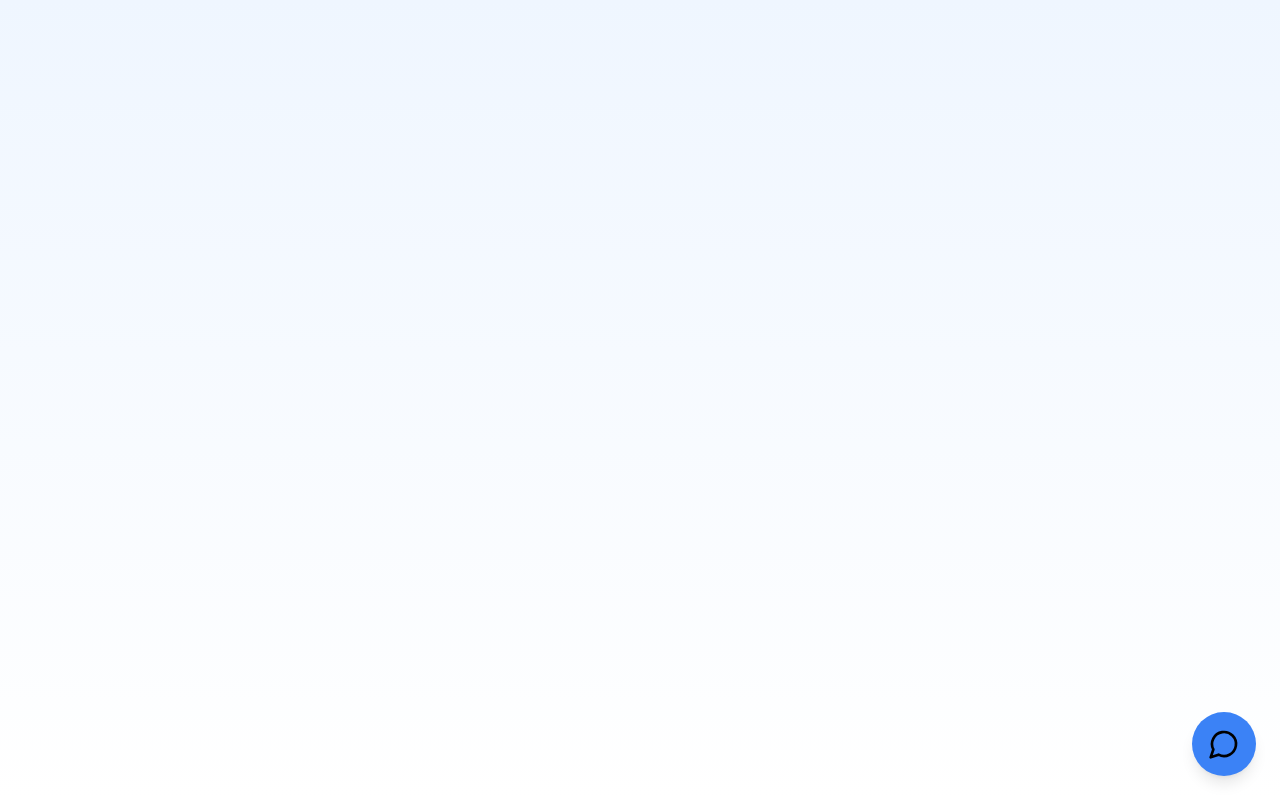
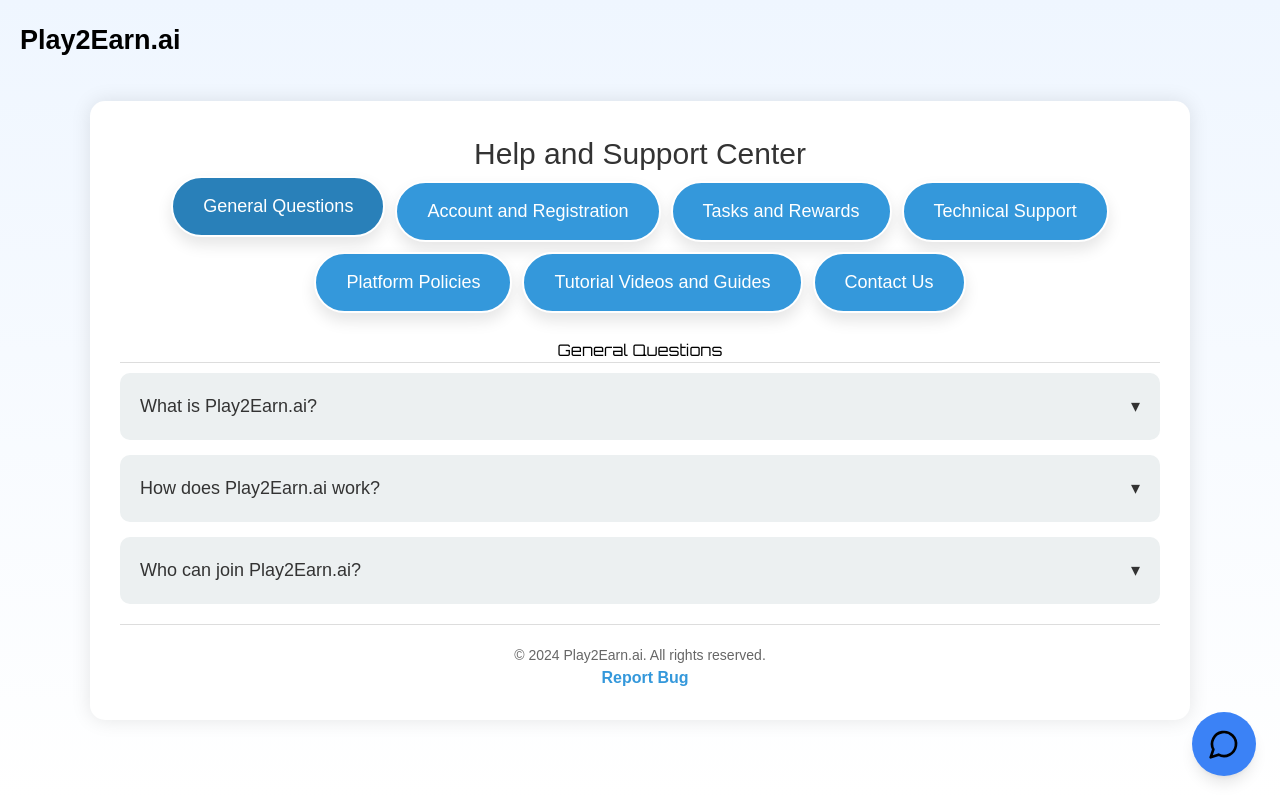
Before and after one commit to Nedal1994/play2earn-frontend, a React (Vite) app: page /help-and-support in a window 1280 px wide. Before the commit this address had no page. Built offline with nearby package versions, Linux system fonts and the light colour scheme.

Commit message:
help-support-update

```diff
--- a/src/App.jsx
+++ b/src/App.jsx
@@ -4,7 +4,7 @@ import { BrowserRouter as Router, Route, Routes } from 'react-router-dom';
 import Home from './components/Home';
 import ChatBot from './components/ChatBot';
 import './App.css';
-import Survey from './components/Survey'
+import Help from './components/Help-Support-Page'
 import Login from './components/Login'
 import Signup from './components/Signup'
 
@@ -14,7 +14,7 @@ const App = () => {
       <div className="min-h-screen bg-gradient-to-b from-blue-50 to-white">
         <Routes>
           <Route path="/" element={<Home />} />
-          <Route path="/survey" element={<Survey />} />
+          <Route path="/help-and-support" element={<Help />} />
           <Route path="/login" element={<Login />} />
           <Route path="/signup" element={<Signup />} />
           {/* Add other routes here */}
--- a/src/components/Survey.jsx
+++ b/src/components/Help-Support-Page.jsx
@@ -1,5 +1,5 @@
 import React, { useState } from 'react';
-import './css/Survey.css';
+import './css/Help-Support-Page.css';
 
 function App() {
   const [activeTab, setActiveTab] = useState('faq');
```
Also changed, not shown: src/components/css/Help-Support-Page.css (renamed from src/components/css/Survey.css).
